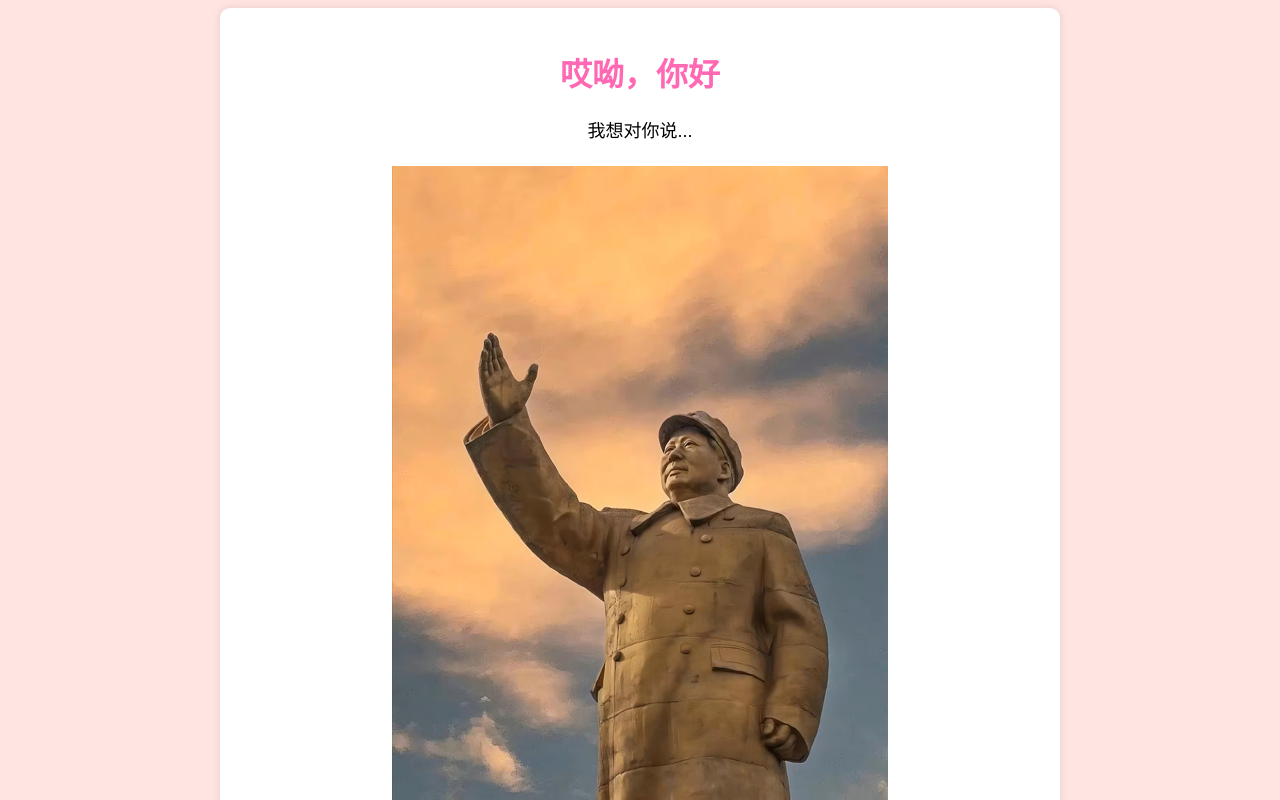
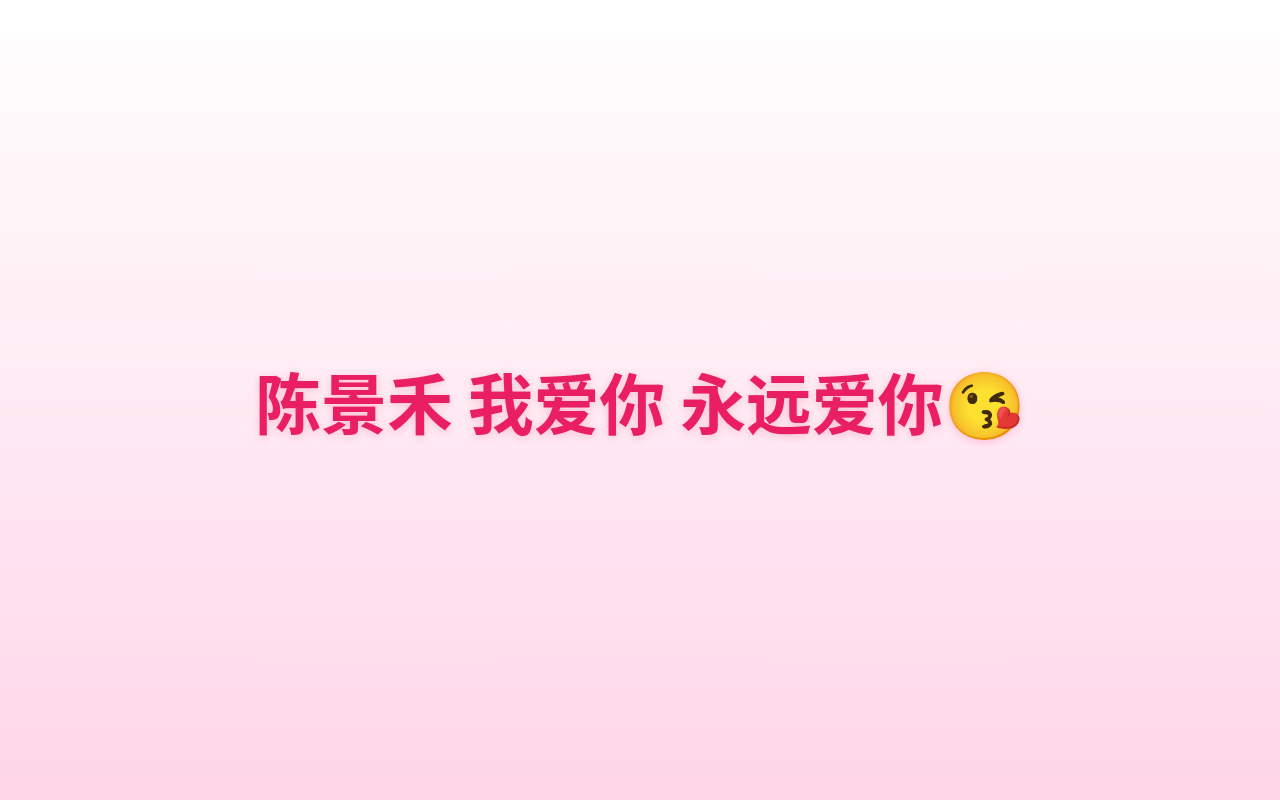
Before and after one commit to DrLogicBox/DrLogicBox.github.io, a plain HTML site: page index.html in a window 1280 px wide. Shown: the top 800 px of the page. Drawn offline with Linux system fonts and the light colour scheme.

Commit message:
Update index.html

```diff
--- a/index.html
+++ b/index.html
@@ -1,50 +1,60 @@
-<!DOCTYPE html>
+<!doctype html>
 <html lang="zh-CN">
 <head>
-    <meta charset="UTF-8">
-    <meta name="viewport" content="width=device-width, initial-scale=1.0">
-    <title>哎呦你好</title>
+  <meta charset="utf-8" />
+  <meta name="viewport" content="width=device-width, initial-scale=1" />
+  <title>520</title>
   <style>
+    /* 全局与背景 */
+    :root {
+      --bg-start: #ffffff;   /* 白 */
+      --bg-end:   #ffd6e7;   /* 粉 */
+      --text:     #e91e63;   /* 玫红 */
+    }
+    html, body {
+      height: 100%;
+      margin: 0;
+    }
     body {
-            font-family: KaiTi, Arial, sans-serif; /* 设置字体为楷体，如果用户计算机上没有楷体，则使用 Arial，最后备用 sans-serif */
+      display: flex;
+      align-items: center;
+      justify-content: center;
+      background: linear-gradient(to bottom, var(--bg-start), var(--bg-end));
+      font-family: ui-rounded, "SF Pro Rounded", "PingFang SC", "Hiragino Sans GB",
+                   "Microsoft YaHei", "Noto Sans CJK SC", system-ui, -apple-system,
+                   Segoe UI, Roboto, Arial, sans-serif;
+      color: var(--text);
+      text-rendering: optimizeLegibility;
+      -webkit-font-smoothing: antialiased;
+      -moz-osx-font-smoothing: grayscale;
+    }
+
+    /* 中央文案 */
+    .center {
       text-align: center;
-            background-color: #ffe4e1; /* 淡粉色 */
+      font-weight: 700;
+      line-height: 1.25;
+      /* 自适应字号：移动端略小，桌面更大 */
+      font-size: clamp(28px, 6vw, 64px);
+      text-shadow: 0 2px 8px rgba(233, 30, 99, 0.2);
+      padding: 0 1rem;
+      user-select: none;
     }
-        .container {
-            max-width: 800px;
-            margin: 0 auto;
-            padding: 20px;
-            background-color: #fff;
-            border-radius: 10px;
-            box-shadow: 0 0 10px rgba(0, 0, 0, 0.1);
+
+    /* 可选的小心动动画（轻微跳动） */
+    .pulse {
+      display: inline-block;
+      animation: pulse 2.2s ease-in-out infinite;
     }
-        h1 {
-            color: #ff69b4; /* 粉色 */
-        }
-        p {
-            font-size: 18px;
-            line-height: 1.6;
-            margin-bottom: 20px;
-        }
-        img {
-            max-width: 100%;
-            margin-bottom: 20px;
+    @keyframes pulse {
+      0%, 100% { transform: scale(1); }
+      50%      { transform: scale(1.05); }
     }
   </style>
 </head>
 <body>
-    <div class="container">
-        <h1>哎呦，你好</h1>
-        <p>我想对你说...</p>
-        <img src="111.png" alt="图片1">
-        <p>这是我们共同走过的日子中的一点回忆...</p>
-        <img src="path_to_image2.jpg" alt="图片2">
-        <p>每一次的相处都让我更加确信...</p>
-        <img src="path_to_image3.jpg" alt="图片3">
-        <p>你给我的生活注入了如此美好的色彩...</p>
-        <p>我愿意与你一起走过更多的时光，共同书写属于我们的故事。</p>
-        <p>亲爱的，你愿意做我的女朋友吗？</p>
-        <p>期待着你的答复。</p>
+  <div class="center">
+    <span class="pulse">陈景禾 我爱你 永远爱你😘</span>
   </div>
 </body>
 </html>
```
Lines whose indentation alone changed are shown as unchanged.
